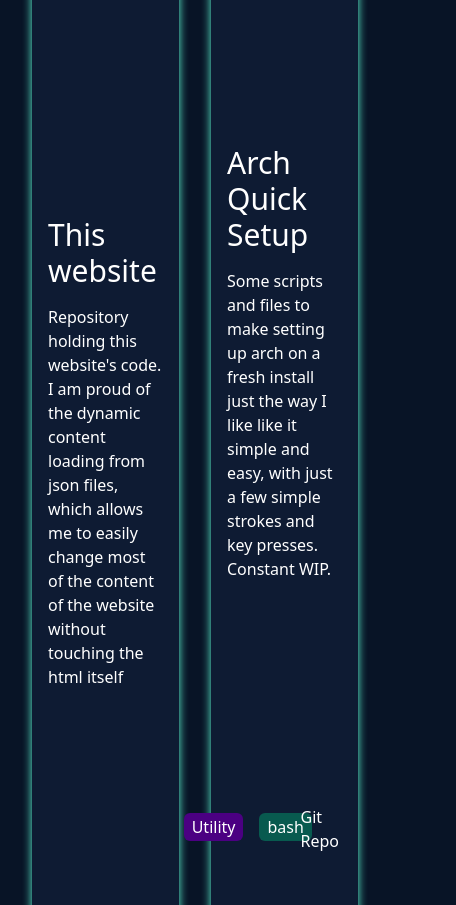
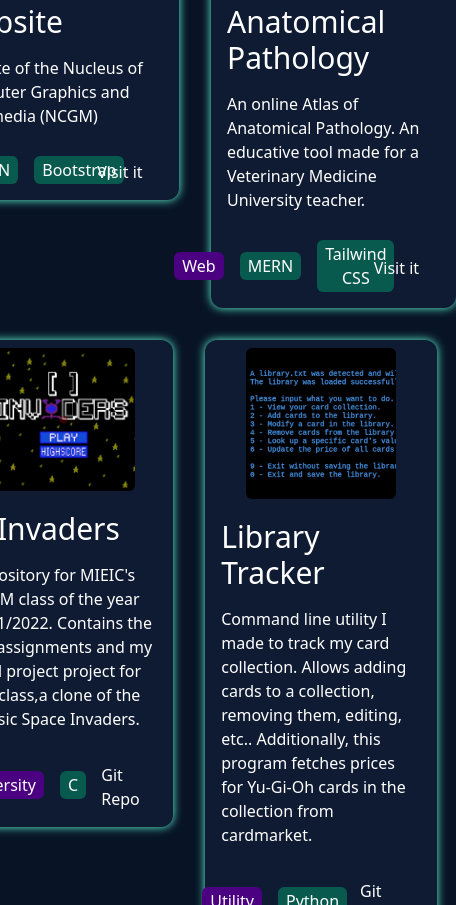
Before and after one commit to Retchut/website, a React (Create React App) app: page / in a window 390 px wide. Shown: the part 2000-2905 px from the top of the page, 456 px wide, since content can reach past the window. Built offline with nearby package versions, Linux system fonts and the light colour scheme.

Commit message:
style: refactor: make project showcase responsive with flexbox

```diff
--- a/src/Components/Project/Project.jsx
+++ b/src/Components/Project/Project.jsx
@@ -20,7 +20,7 @@ function getTagColNum(windowSize){
 function getImage(folderPath, imgName){
     return (
         <div className="p-2 h-full flex justify-center items-center">
-            <img className="w-proj-thumb aspect-square rounded-md" src={folderPath + imgName} alt={imgName} />
+            <img className="max-w-[70%] md:max-w-full aspect-square rounded-md" src={folderPath + imgName} alt={imgName} />
         </div>
     )
 }
@@ -60,7 +60,7 @@ function getTags(projectName, tags, techs, windowSize){
 
 function getButton(buttonText, buttonUrl) {
     return (
-        <div className="flex h-full justify-center items-center">
+        <div className="flex h-full justify-start sm:justify-center items-center">
             <a className="link-btn my-2" href={buttonUrl}>{buttonText}</a>
         </div>
     )
@@ -71,19 +71,31 @@ function Project(props) {
     const windowSize = props.windowSize;
 
     return (
-        <div className="background-box grid grid-rows-4 grid-cols-6">
-            <div className="proj-image-xs proj-image-sm">
-                {getImage("./Images/Projects/", imgName)}
+        <div className="background-box flex flex-col">
+            <div className="md:flex">
+                <div className="w-full md:w-[30%]">
+                    {getImage("./Images/Projects/", imgName)}
+                </div>
+                <div className="w-full md:w-[70%]">
+                    {getDescription(name, description)}
+                </div>
             </div>
-            <div className="description-xs description-sm">
-                {getDescription(name, description)}
+            <div className="flex flex-row md:flex-row-reverse">
+                <div className="w-[60%] md:w-[70%]">
+                    {getTags(name, tags, techs, windowSize)}
+                </div>
+                <div className="w-[40%] md:w-[30%]">
+                    {getButton(buttonText, buttonUrl)}
+                </div>
             </div>
-            <div className="tags-xs tags-sm">
-                {getTags(name, tags, techs, windowSize)}
+            {/* <div className="flex">
+                <div className="w-[30%]">
+                </div>
+                <div className="w-[70%]">
+                </div>
             </div>
-            <div className="button-xs button-sm">
-                {getButton(buttonText, buttonUrl)}
-            </div>
+            <div className="flex">
+            </div> */}
         </div>
     )
 }
```
